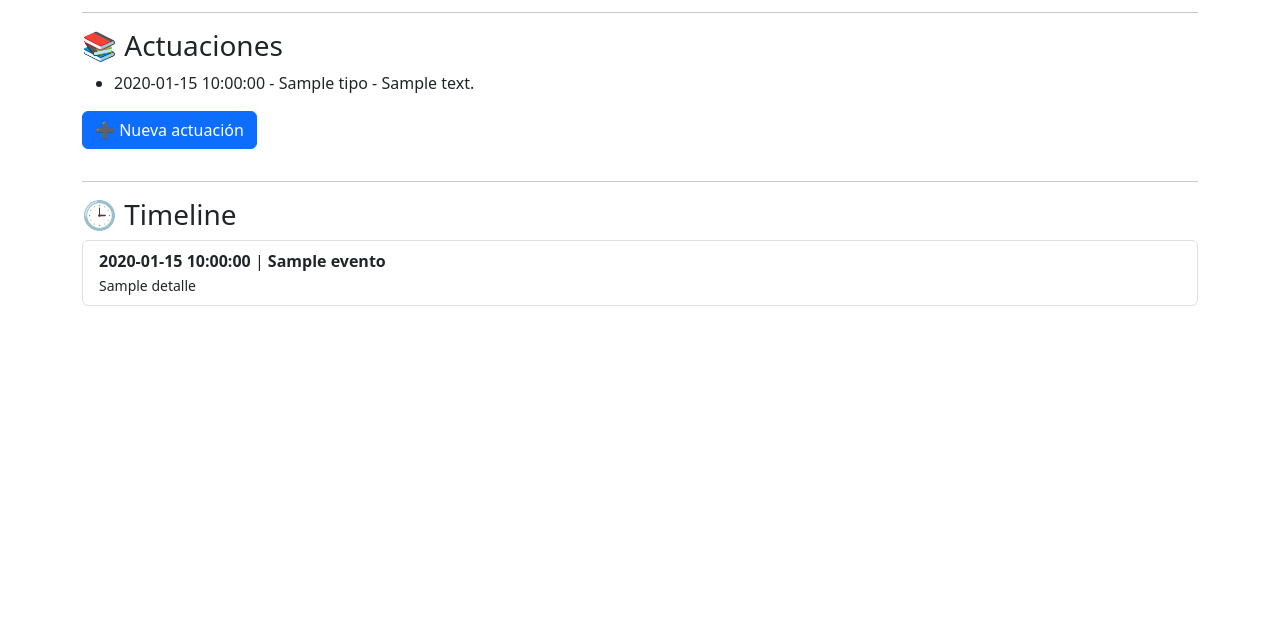
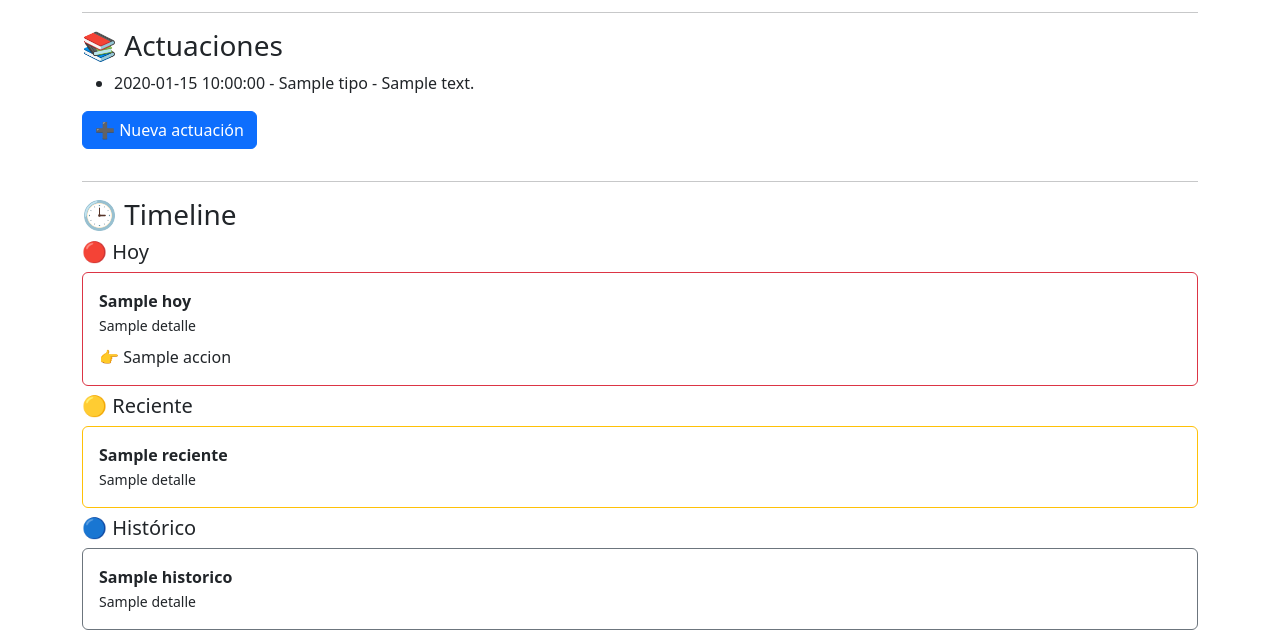
Before and after one commit to fervolpato1991/legal-automation, a Flask app: template app/web/templates/expediente.html in a window 1280 px wide. Shown: the part 508-1146 px from the top of the page. Before the commit the page ends 814 px from the top, so only its background shows below. Run offline with Flask 3, Linux system fonts and the light colour scheme; the template is opened without the code that fills it: most values are stand-ins (such as "Sample title", 1, 10 or a date in 2020); parts of the project's set-up code (start-up, migrations or seed data) failed here and were passed over.

Commit message:
Enhance expediente timeline display with event categorization and improved layout

```diff
--- a/app/web/app.py
+++ b/app/web/app.py
@@ -75,6 +75,8 @@ def ver_expediente(id):
     expediente.documentos = list(docs_unicos.values())
 
     eventos = []
+
+    # ACTUACIONES
     for a in expediente.actuaciones:
         eventos.append({
             "fecha": a.fecha,
@@ -82,6 +84,8 @@ def ver_expediente(id):
             "titulo": a.tipo,
             "detalle": a.descripcion
         })
+
+    # PLAZOS
     for p in expediente.plazos:
         eventos.append({
             "fecha": p.fecha_inicio,
@@ -89,6 +93,8 @@ def ver_expediente(id):
             "titulo": p.tipo,
             "detalle": f"Vence: {p.fecha_vencimiento}"
         })
+
+    # DOCUMENTOS
     for d in expediente.documentos:
         eventos.append({
             "fecha": getattr(d, "created_at", None),
@@ -96,6 +102,40 @@ def ver_expediente(id):
             "titulo": d.tipo,
             "detalle": "Documento generado"
         })
+
+    hoy = date.today()
+
+    def clasificar_evento(e):
+        if not e["fecha"]:
+            return "historico"
+
+        f = e["fecha"]
+        if hasattr(f, "date"):
+            f = f.date()
+
+        if f == hoy:
+            return "hoy"
+        elif (hoy - f).days <= 2:
+            return "reciente"
+        else:
+            return "historico"
+
+    def prioridad_evento(e):
+        if e["tipo"] == "PLAZO":
+            return "alta"
+        elif e["tipo"] == "DOCUMENTO":
+            return "media"
+        return "baja"
+
+    def accion_evento(e):
+        if e["tipo"] == "PLAZO" and "Traslado" in e["titulo"]:
+            return "Preparar contestación"
+        return None
+
+    for e in eventos:
+        e["categoria"] = clasificar_evento(e)
+        e["prioridad"] = prioridad_evento(e)
+        e["accion"] = accion_evento(e)
 
     def normalizar_fecha(f):
         if f is None:
@@ -109,10 +149,23 @@ def ver_expediente(id):
         reverse=True
     )
 
+    eventos_agrupados = {
+        "hoy": [],
+        "reciente": [],
+        "historico": []
+    }
+
+    for e in eventos:
+        eventos_agrupados[e["categoria"]].append(e)
+
     db.close()
 
-    return render_template("expediente.html", exp=expediente, eventos=eventos)
-
+    return render_template(
+        "expediente.html",
+        exp=expediente,
+        eventos=eventos,
+        eventos_agrupados=eventos_agrupados
+    )
 
 @app.route("/documento/<int:id>")
 def ver_documento(id):
--- a/app/web/templates/expediente.html
+++ b/app/web/templates/expediente.html
@@ -78,28 +78,41 @@
 
 <h3>🕒 Timeline</h3>
 
-<ul class="list-group">
-{% for e in eventos %}
-    <li class="list-group-item">
-
-        <strong>{{ e.fecha }}</strong> |
-
-        {% if e.tipo == "ACTUACION" %}
-            📚
-        {% elif e.tipo == "PLAZO" %}
-            ⏳
-        {% elif e.tipo == "DOCUMENTO" %}
-            📄
-        {% endif %}
-
-        <strong>{{ e.titulo }}</strong>
-
-        <br>
+<h5>🔴 Hoy</h5>
+{% for e in eventos_agrupados.hoy %}
+<div class="card mb-2 border-danger">
+    <div class="card-body">
+        <strong>{{ e.titulo }}</strong><br>
         <small>{{ e.detalle }}</small>
 
-    </li>
+        {% if e.accion %}
+            <div class="mt-2">
+                👉 {{ e.accion }}
+            </div>
+        {% endif %}
+    </div>
+</div>
 {% endfor %}
-</ul>
+
+<h5>🟡 Reciente</h5>
+{% for e in eventos_agrupados.reciente %}
+<div class="card mb-2 border-warning">
+    <div class="card-body">
+        <strong>{{ e.titulo }}</strong><br>
+        <small>{{ e.detalle }}</small>
+    </div>
+</div>
+{% endfor %}
+
+<h5>🔵 Histórico</h5>
+{% for e in eventos_agrupados.historico %}
+<div class="card mb-2 border-secondary">
+    <div class="card-body">
+        <strong>{{ e.titulo }}</strong><br>
+        <small>{{ e.detalle }}</small>
+    </div>
+</div>
+{% endfor %}
 
 </body>
 </html>
```
